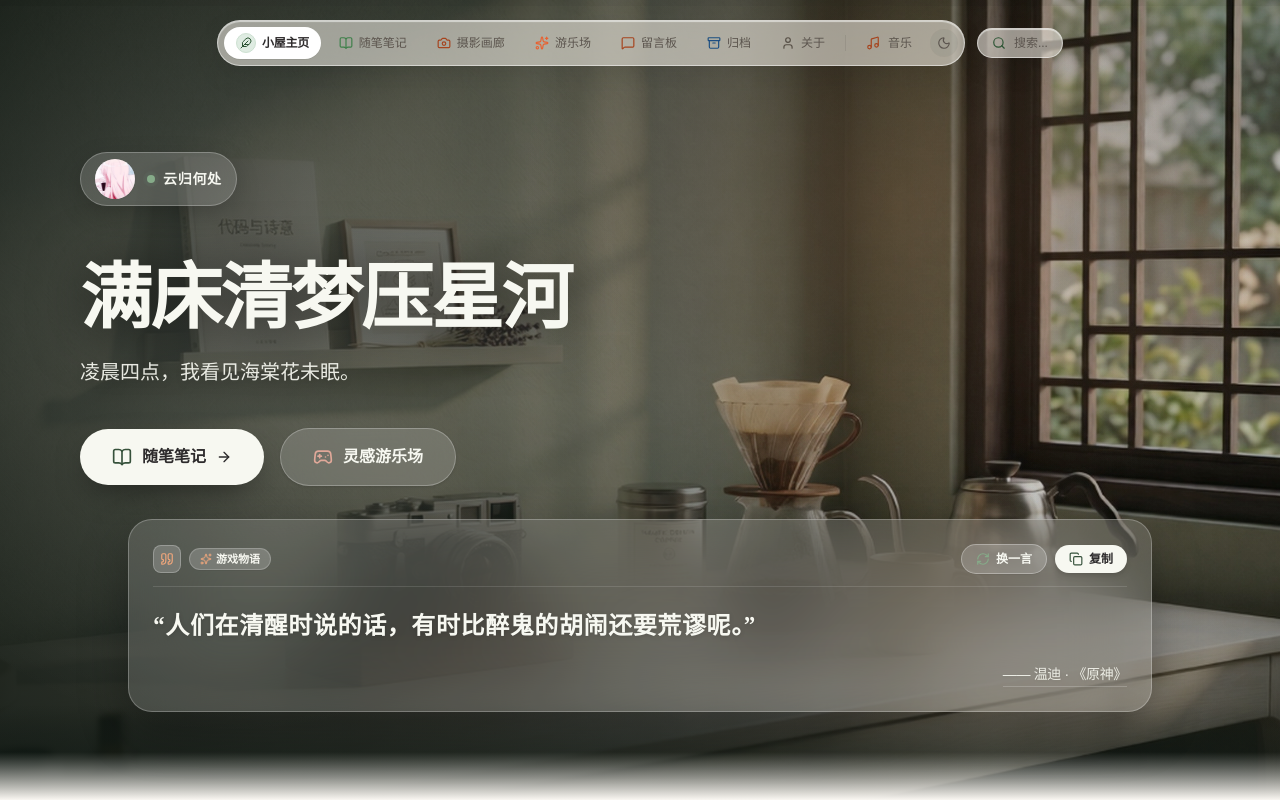
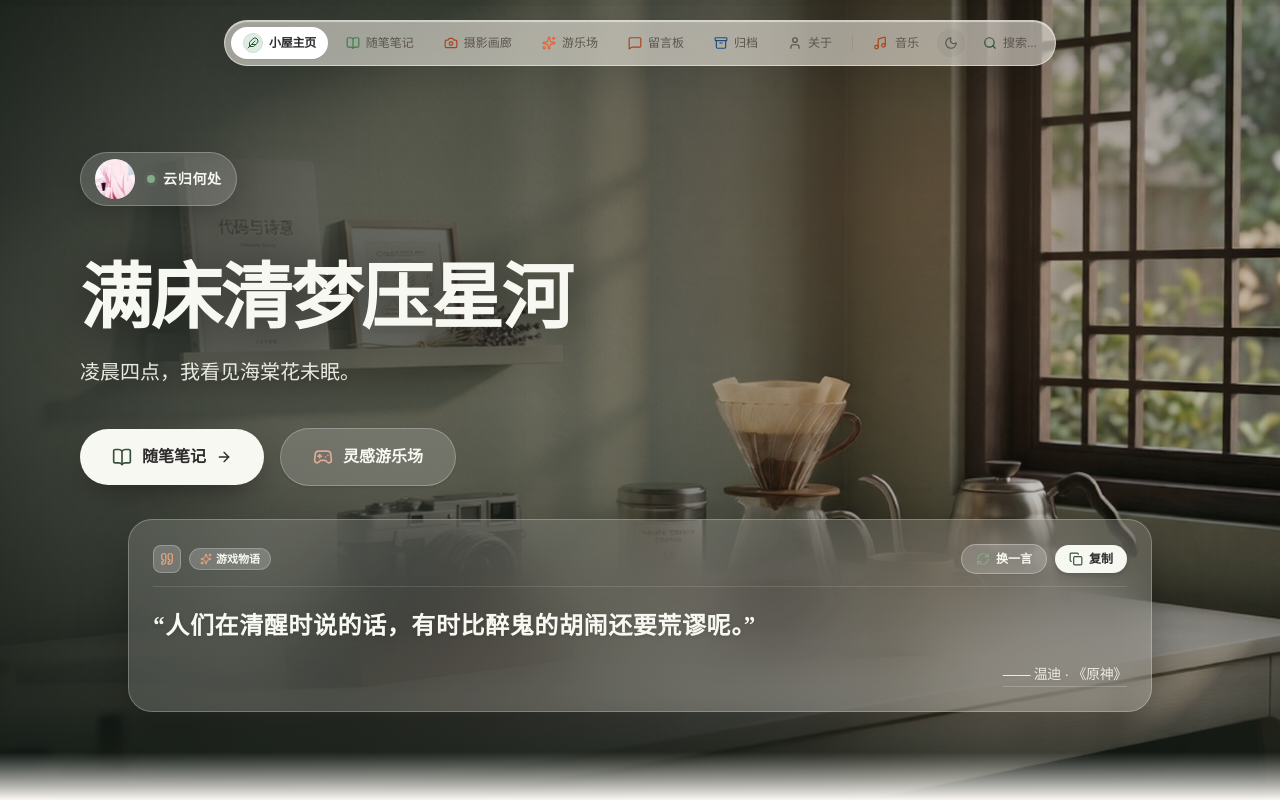
Before and after one commit to YunBaoJ/cloud-blog, a Next.js app: page / in a window 1280 px wide. Shown: the top 800 px of the page. Built offline with nearby package versions, Linux system fonts and the light colour scheme; a web font is replaced by a local one.

Commit message:
style: seamlessly integrate clean search button inside main Navbar pill bar

```diff
--- a/src/components/Navbar.tsx
+++ b/src/components/Navbar.tsx
@@ -23,7 +23,7 @@ export default function Navbar() {
   return (
     <header className="fixed top-5 inset-x-0 z-50 w-full pointer-events-none px-4 sm:px-6 lg:px-8">
       {/* Centered Floating Nav Container */}
-      <div className="max-w-6xl mx-auto flex items-center justify-center gap-3">
+      <div className="max-w-6xl mx-auto flex items-center justify-center">
 
         {/* Apple Acrylic Liquid Glass Floating Pill Bar */}
         <div className="pointer-events-auto relative inline-flex items-center gap-1 sm:gap-1.5 rounded-full p-1.5 transition-all duration-300 shadow-[0_8px_32px_rgba(0,0,0,0.12)] backdrop-blur-2xl saturate-150"
@@ -137,18 +137,11 @@ export default function Navbar() {
           {/* Theme toggle (夜间模式切换) */}
           <ThemeToggle />
 
-        </div>
-
-        {/* 2. Standalone Independent Search Pill Container (独立搜索胶囊 — 极简干净风格) */}
+          {/* 干净整洁的内嵌搜索按钮 (与导航栏融为一体) */}
           <button
             type="button"
             onClick={triggerSearch}
-          className="pointer-events-auto cursor-pointer relative inline-flex items-center gap-2 rounded-full p-1.5 px-3.5 transition-all duration-300 shadow-[0_8px_32px_rgba(0,0,0,0.12)] backdrop-blur-2xl saturate-150 group hover:scale-[1.02] active:scale-95 text-xs font-medium"
-          style={{
-            background: "var(--nav-bg)",
-            border: "1px solid var(--nav-border)",
-            boxShadow: "0 10px 32px -4px rgba(0,0,0,0.10), inset 0 1px 1px 0 rgba(255,255,255,0.55)",
-          }}
+            className="flex items-center gap-1.5 px-3 py-1.5 rounded-full text-xs font-medium text-[#5A5551] dark:text-[#9EB3A4] hover:text-[#2D2B2C] dark:hover:text-white hover:bg-white/70 dark:hover:bg-white/10 transition-all group"
             title="全局搜索"
             aria-label="全局搜索"
           >
@@ -159,6 +152,8 @@ export default function Navbar() {
           </button>
 
         </div>
+
+      </div>
     </header>
   );
 }
```
Lines whose indentation alone changed are shown as unchanged.
